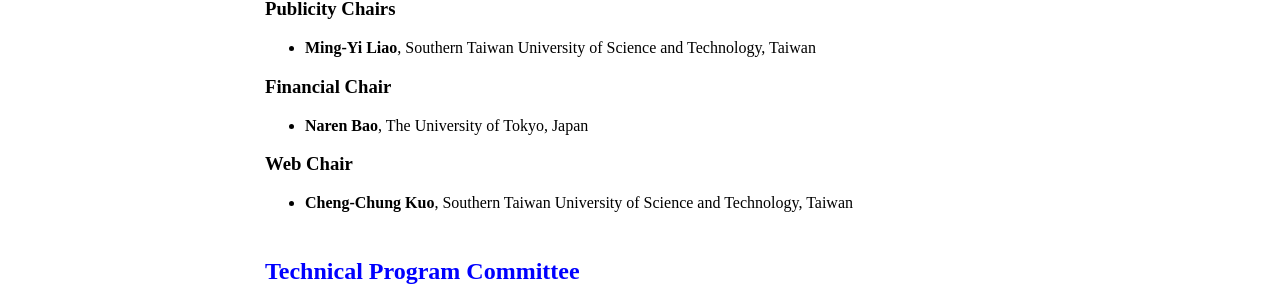
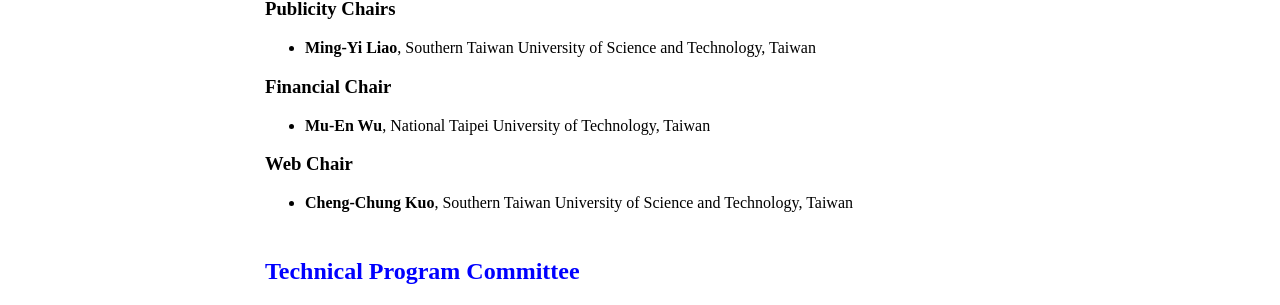
Before and after one commit to icea-conf/2026, a Jekyll site: the page built from committee/index.html, in a window 1280 px wide. Shown: the part 757-1062 px from the top of the page. Built offline with Jekyll 4.4.1, drawn with Linux system fonts in a browser that asks for light colours.

Commit message:
Update index.html

```diff
--- a/committee/index.html
+++ b/committee/index.html
@@ -56,7 +56,7 @@
 
       <h3>Financial Chair</h3>
       <ul>
-        <li><b>Naren Bao</b>, The University of Tokyo, Japan</li>
+        <li><b>Mu-En Wu</b>, National Taipei University of Technology, Taiwan</li>
       </ul>
 
       <h3>Web Chair</h3>
```
